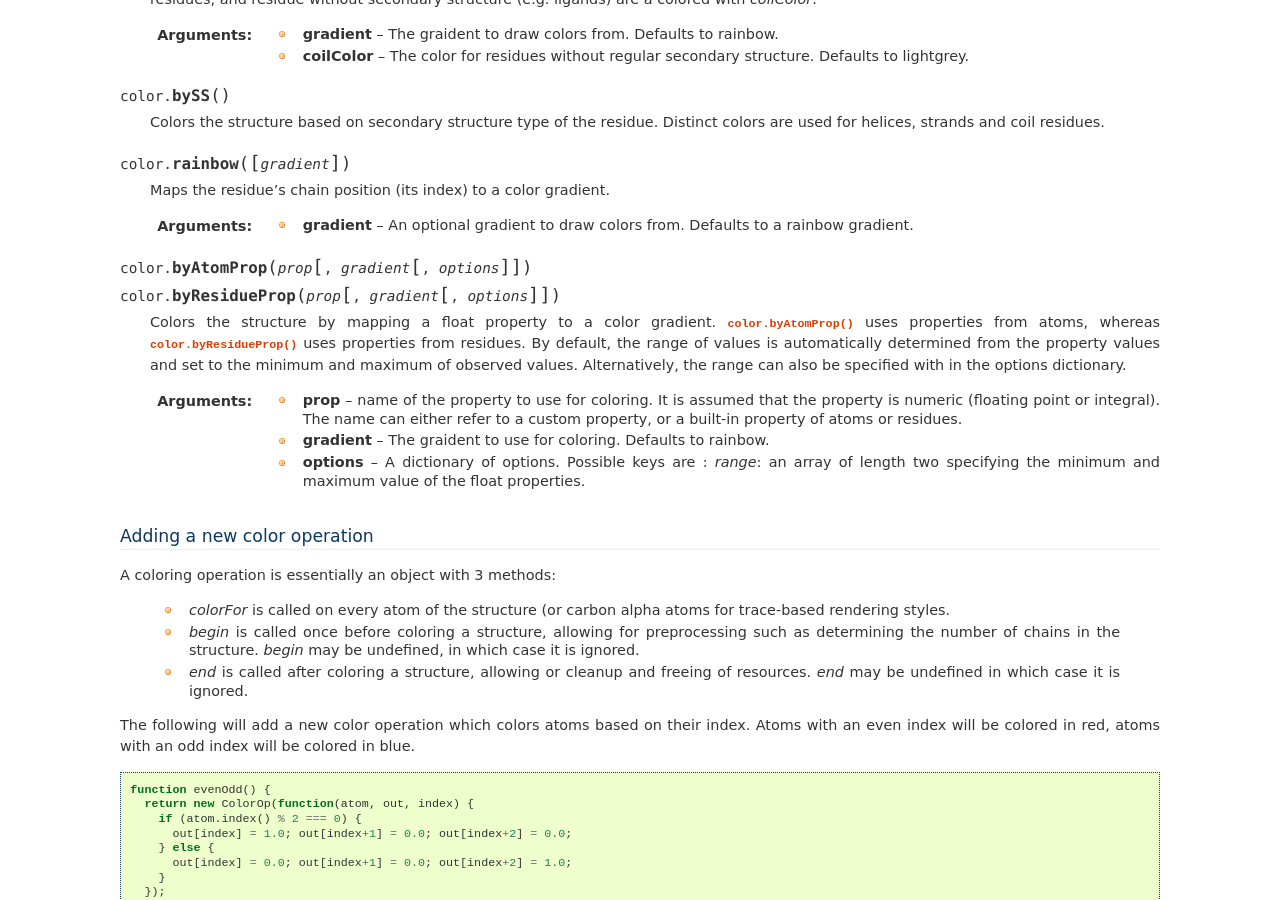
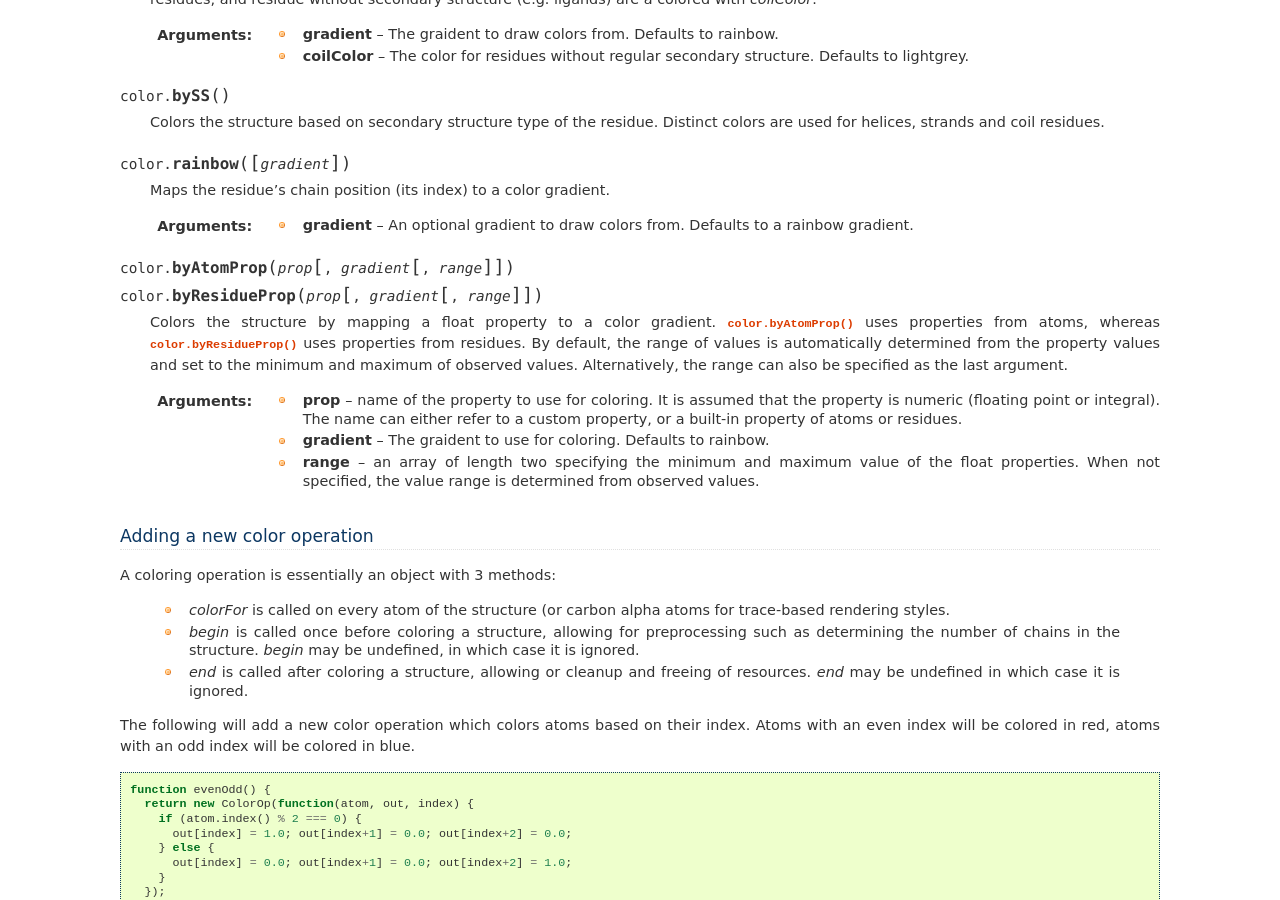
Before and after one commit to biasmv/pv, a Sphinx documentation site: the page built from doc/coloring.rst, in a window 1280 px wide and 900 px high, scrolled down 940 px. Built offline with Sphinx 7.4.7, drawn with Linux system fonts in a browser that asks for light colours.

Commit message:
get rid of options dictionary

```diff
--- a/doc/coloring.rst
+++ b/doc/coloring.rst
@@ -56,17 +56,16 @@ The following color operations are available:
 
   :param gradient: An optional gradient to draw colors from. Defaults to a rainbow gradient.
 
-.. function:: color.byAtomProp(prop [,gradient [,options]])
-              color.byResidueProp(prop [,gradient [,options]])
+.. function:: color.byAtomProp(prop [,gradient [,range]])
+              color.byResidueProp(prop [,gradient [,range]])
 
-  Colors the structure by mapping a float property to a color gradient. :func:`color.byAtomProp` uses properties from atoms, whereas :func:`color.byResidueProp` uses properties from residues. By default, the range of values is automatically determined from the property values and set to the minimum and maximum of observed values. Alternatively, the range can also be specified with in the options dictionary.
+  Colors the structure by mapping a float property to a color gradient. :func:`color.byAtomProp` uses properties from atoms, whereas :func:`color.byResidueProp` uses properties from residues. By default, the range of values is automatically determined from the property values and set to the minimum and maximum of observed values. Alternatively, the range can also be specified as the last argument.
 
   :param prop: name of the property to use for coloring. It is assumed that
      the property is numeric (floating point or integral). The name can either
      refer to a custom property, or a built-in property of atoms or residues.
   :param gradient: The graident to use for coloring. Defaults to rainbow.
-  :param options: A dictionary of options. Possible keys are :
-    *range*: an array of length two specifying the minimum and maximum value of the float properties.
+  :param range: an array of length two specifying the minimum and maximum value of the float properties. When not specified, the value range is determined from observed values.
 
 
 
```
Also changed, not shown: 1 other file.
